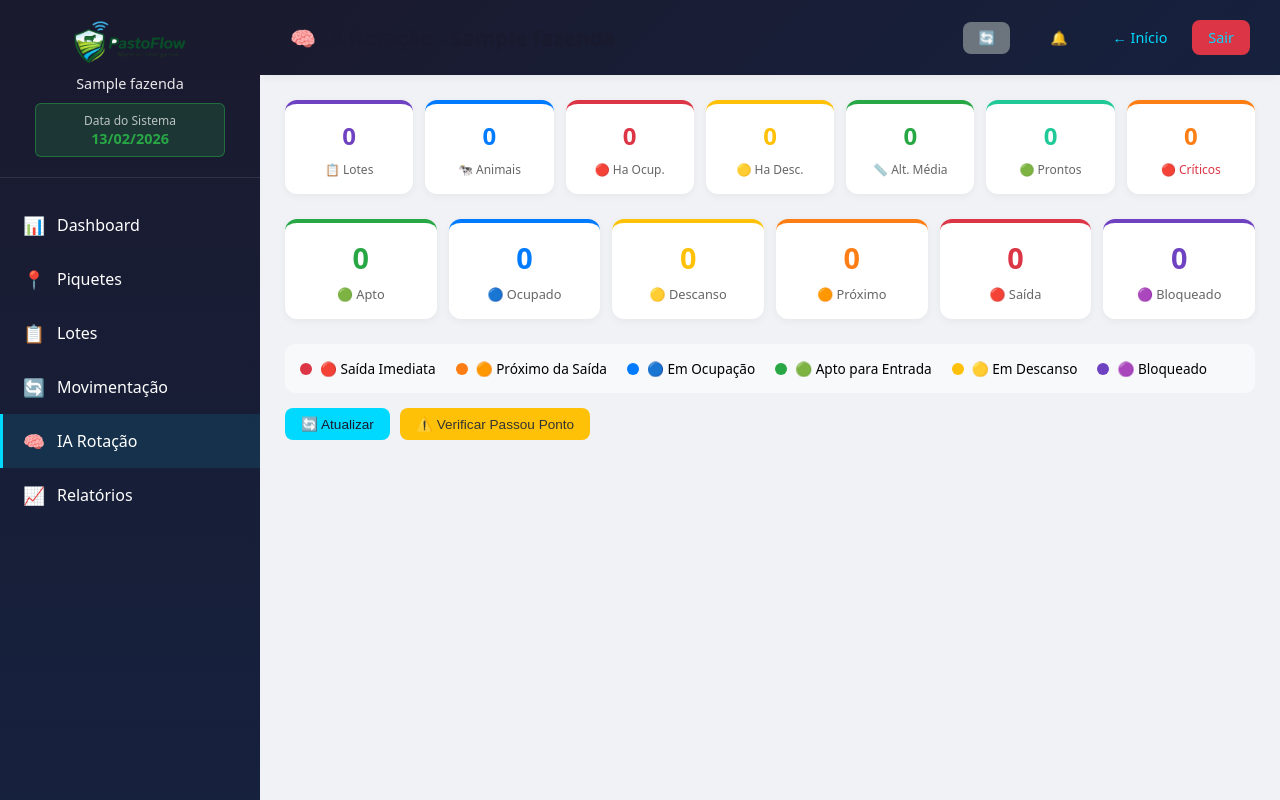
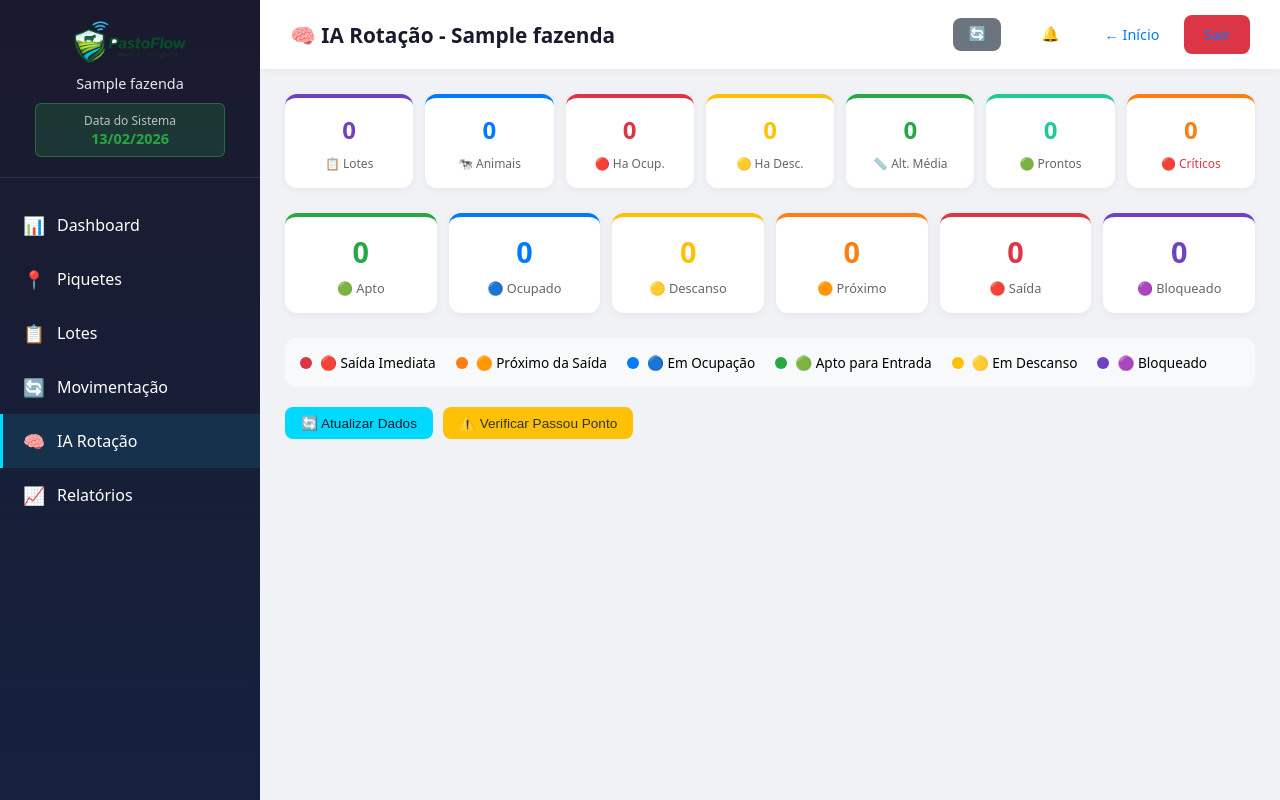
Before and after one commit to jeffersonss-tech/pastagens_flask, a Flask app: page /fazenda/1/rotacao in a window 1280 px wide. Run offline with Flask 2, Linux system fonts and the light colour scheme; the visitor is signed in with stand-in values (Sample User, id 1); tables that the repository leaves empty hold one stand-in row (values such as "Sample post"); data that the repository does not hold is empty.

Commit message:
Fix: correcao visual da IA Rotacao - ajustes de conflitos de CSS e alinhamento de títulos

```diff
--- a/static/css/rotacao.css
+++ b/static/css/rotacao.css
@@ -1,22 +1,9 @@
-* { margin: 0; padding: 0; box-sizing: border-box; }
-body { font-family: system-ui, sans-serif; background: #f0f2f5; }
+/* IA Rotação - Styles */
 
-/* Header */
-.header {
-    background: linear-gradient(135deg, #1a1a2e 0%, #16213e 100%);
-    color: white;
-    padding: 20px 30px;
-    display: flex;
-    justify-content: space-between;
-    align-items: center;
-}
-.header h1 { font-size: 1.3rem; }
-.header a { color: #00d9ff; text-decoration: none; }
-
-/* Content */
+/* Conteúdo central */
 .content { padding: 25px; }
 
-/* Resumo Geral */
+/* Resumo Geral da Fazenda (7 cards) */
 .resumo-gerais {
     display: grid;
     grid-template-columns: repeat(7, 1fr);
@@ -49,7 +36,7 @@ body { font-family: system-ui, sans-serif; background: #f0f2f5; }
 .resumo-box span { font-size: 0.75rem; color: #666; }
 .resumo-box.criticos span { color: #dc3545; }
 
-/* Stats */
+/* Stats de Status (6 cards) */
 .stats-row {
     display: grid;
     grid-template-columns: repeat(6, 1fr);
@@ -79,7 +66,7 @@ body { font-family: system-ui, sans-serif; background: #f0f2f5; }
 .stat-box.bloqueado strong { color: #6f42c1; }
 .stat-box span { font-size: 0.8rem; color: #666; }
 
-/* Sections */
+/* Seções de Listagem */
 .section {
     background: white;
     border-radius: 15px;
@@ -87,9 +74,15 @@ body { font-family: system-ui, sans-serif; background: #f0f2f5; }
     margin-bottom: 20px;
     box-shadow: 0 2px 8px rgba(0,0,0,0.05);
 }
-.section h2 { margin-bottom: 15px; display: flex; align-items: center; gap: 10px; }
+.section h2 {
+    margin-bottom: 15px !important;
+    display: flex;
+    align-items: center;
+    gap: 10px;
+    color: #1a1a2e !important;
+}
 
-/* Cards */
+/* Cards de Piquetes */
 .piquete-card {
     display: flex;
     justify-content: space-between;
@@ -151,7 +144,7 @@ body { font-family: system-ui, sans-serif; background: #f0f2f5; }
 .progress-bar.descanso { background: #ffc107; }
 .progress-bar.ocupacao { background: #007bff; }
 
-/* Legend */
+/* Legenda */
 .legend {
     display: flex;
     gap: 20px;
@@ -164,8 +157,8 @@ body { font-family: system-ui, sans-serif; background: #f0f2f5; }
 .legend-item { display: flex; align-items: center; gap: 8px; font-size: 0.85rem; }
 .legend-dot { width: 12px; height: 12px; border-radius: 50%; }
 
-/* Buttons */
-.btn {
+/* Botões específicos */
+.btn-rotacao {
     padding: 8px 16px;
     border: none;
     border-radius: 8px;
@@ -173,14 +166,5 @@ body { font-family: system-ui, sans-serif; background: #f0f2f5; }
     font-size: 0.85rem;
     transition: all 0.2s;
 }
-.btn-primary { background: #00d9ff; color: #1a1a2e; }
-.btn-primary:hover { background: #00c4e6; }
-.btn-danger { background: #dc3545; color: white; }
-.btn-success { background: #28a745; color: white; }
-.btn-warning { background: #ffc107; color: #333; }
-
-.actions-row {
-    display: flex;
-    gap: 10px;
-    margin-top: 15px;
-}
+.btn-rotacao-primary { background: #00d9ff; color: #1a1a2e; }
+.btn-rotacao-warning { background: #ffc107; color: #333; }
--- a/templates/rotacao.html
+++ b/templates/rotacao.html
@@ -19,7 +19,7 @@
         <div class="resumo-box criticos"><strong id="criticos">0</strong><span>🔴 Críticos</span></div>
     </div>
 
-    <!-- Stats -->
+    <!-- Stats por Status -->
     <div class="stats-row">
         <div class="stat-box apto"><strong id="count-apto">0</strong><span>🟢 Apto</span></div>
         <div class="stat-box ocupacao"><strong id="count-ocupacao">0</strong><span>🔵 Ocupado</span></div>
@@ -29,39 +29,44 @@
         <div class="stat-box bloqueado"><strong id="count-bloqueado">0</strong><span>🟣 Bloqueado</span></div>
     </div>
 
-    <!-- Seções de Listagem -->
+    <!-- Seções de Listagem de Piquetes -->
     <div id="section-saida" class="section" style="display:none;">
-        <h2 style="color: #1a1a2e; margin-bottom: 15px;">🔴 SAÍDA IMEDIATA</h2>
+        <h2>🔴 SAÍDA IMEDIATA</h2>
         <p style="color: #dc3545; margin-bottom: 15px;">⚠️ Estes piquetes precisam de ação URGENTE!</p>
         <div id="lista-saida"></div>
     </div>
+
     <div id="section-proximo" class="section" style="display:none;">
-        <h2 style="color: #1a1a2e; margin-bottom: 15px;">🟠 PRÓXIMO DA SAÍDA</h2>
+        <h2>🟠 PRÓXIMO DA SAÍDA</h2>
         <p style="color: #fd7e14; margin-bottom: 15px;">Planeje a saída em breve.</p>
         <div id="lista-proximo"></div>
     </div>
+
     <div id="section-ocupacao" class="section" style="display:none;">
-        <h2 style="color: #1a1a2e; margin-bottom: 15px;">🔵 EM OCUPAÇÃO</h2>
+        <h2>🔵 EM OCUPAÇÃO</h2>
         <p style="color: #007bff; margin-bottom: 15px;">Animais em pastejo.</p>
         <div id="lista-ocupacao"></div>
     </div>
+
     <div id="section-apto" class="section" style="display:none;">
-        <h2 style="color: #1a1a2e; margin-bottom: 15px;">🟢 APTOS PARA ENTRADA</h2>
+        <h2>🟢 APTOS PARA ENTRADA</h2>
         <p style="color: #28a745; margin-bottom: 15px;">✅ Prontos para receber animais!</p>
         <div id="lista-apto"></div>
     </div>
+
     <div id="section-descanso" class="section" style="display:none;">
-        <h2 style="color: #1a1a2e; margin-bottom: 15px;">🟡 EM DESCANSO</h2>
+        <h2>🟡 EM DESCANSO</h2>
         <p style="color: #ffc107; margin-bottom: 15px;">Em recuperação.</p>
         <div id="lista-descanso"></div>
     </div>
+
     <div id="section-bloqueado" class="section" style="display:none;">
-        <h2 style="color: #1a1a2e; margin-bottom: 15px;">🟣 BLOQUEADOS</h2>
+        <h2>🟣 BLOQUEADOS</h2>
         <p style="color: #6f42c1; margin-bottom: 15px;">Indisponíveis temporariamente.</p>
         <div id="lista-bloqueado"></div>
     </div>
 
-    <!-- Legend -->
+    <!-- Legenda de Cores -->
     <div class="legend">
         <div class="legend-item"><div class="legend-dot" style="background: #dc3545;"></div>🔴 Saída Imediata</div>
         <div class="legend-item"><div class="legend-dot" style="background: #fd7e14;"></div>🟠 Próximo da Saída</div>
@@ -71,9 +76,10 @@
         <div class="legend-item"><div class="legend-dot" style="background: #6f42c1;"></div>🟣 Bloqueado</div>
     </div>
 
-    <div class="actions-row">
-        <button class="btn btn-primary" onclick="atualizar()">🔄 Atualizar</button>
-        <button class="btn btn-warning" onclick="verificarPassouPonto()">⚠️ Verificar Passou Ponto</button>
+    <!-- Ações Inferiores -->
+    <div class="actions-row" style="margin-top: 20px; display: flex; gap: 10px;">
+        <button class="btn-rotacao btn-rotacao-primary" onclick="atualizar()">🔄 Atualizar Dados</button>
+        <button class="btn-rotacao btn-rotacao-warning" onclick="verificarPassouPonto()">⚠️ Verificar Passou Ponto</button>
     </div>
 {% endblock %}
 
```
